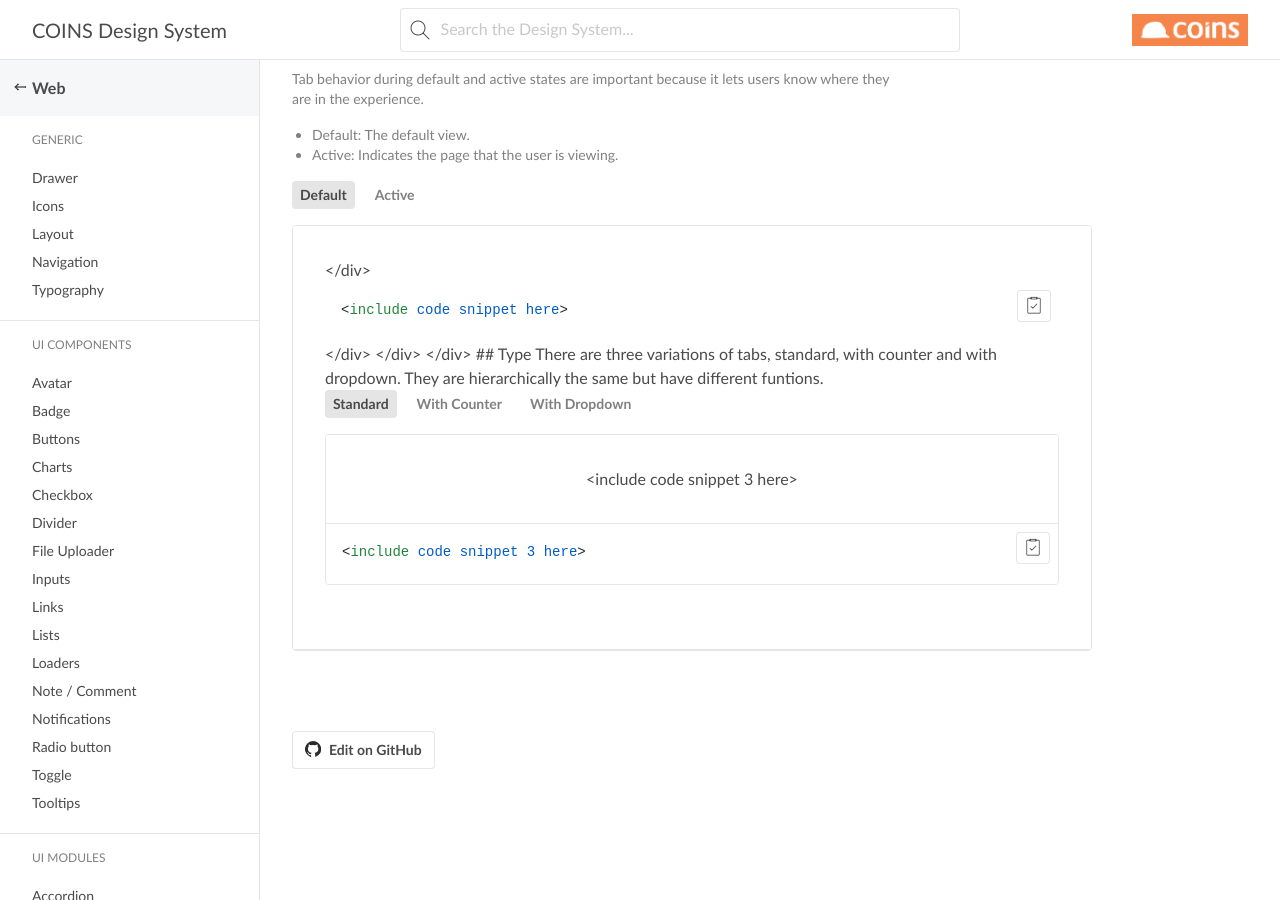
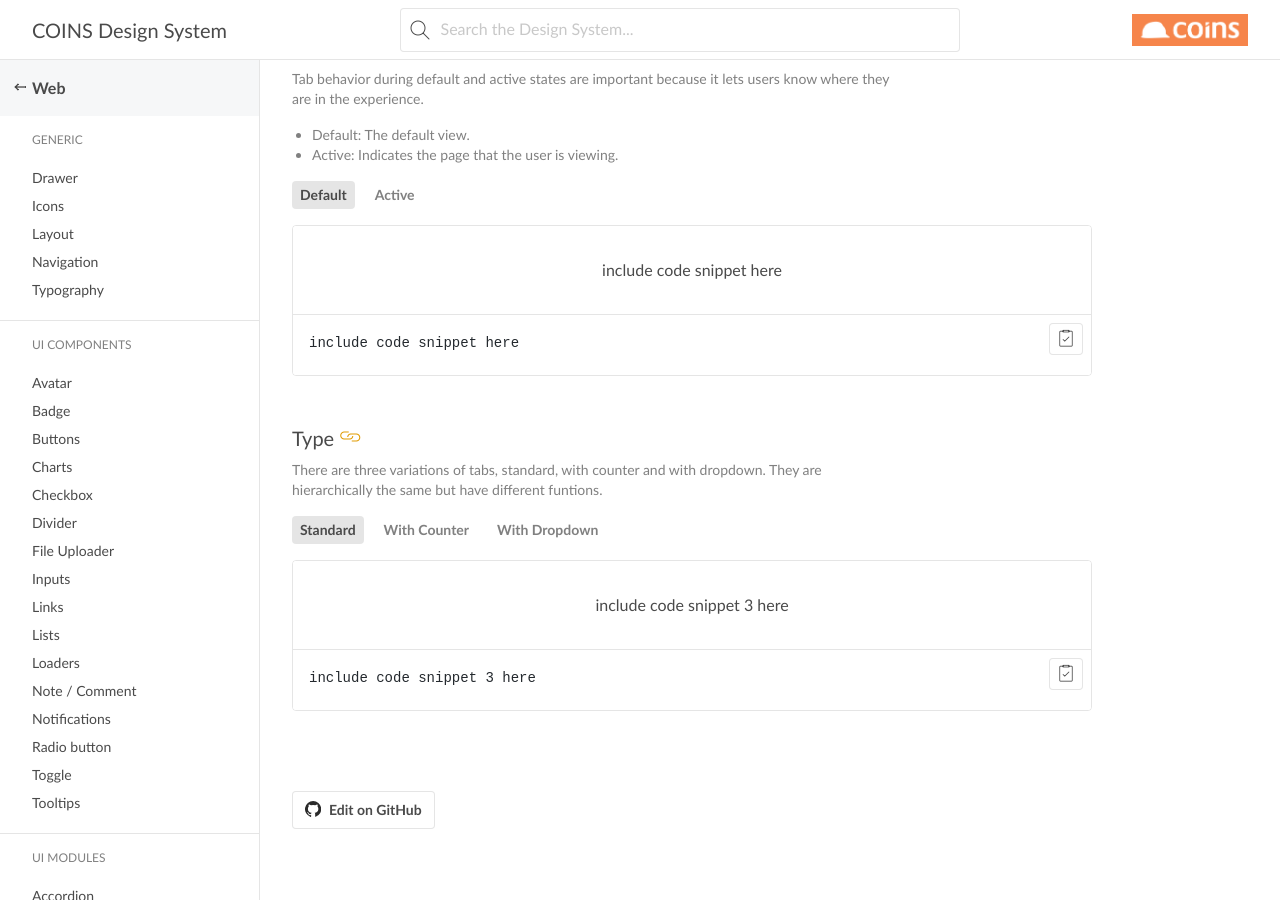
Before and after one commit to COINS-Naz/coins-design-system, a Jekyll site: the page built from _posts/web/ui-modules/2021-04-22-tabs.md, in a window 1280 px wide and 900 px high, scrolled down 1743 px. Built offline with Jekyll 4.4.1, drawn with Linux system fonts in a browser that asks for light colours; nearby versions of some CDN libraries; some web fonts are replaced; grey boxes are pictures that could not be loaded.

Commit message:
Update 2021-04-22-tabs.md

```diff
--- a/_posts/web/ui-modules/2021-04-22-tabs.md
+++ b/_posts/web/ui-modules/2021-04-22-tabs.md
@@ -59,14 +59,14 @@
 <!-- Content switch tab 1 -->
 {% capture state-default %}
 {% include snippet.html code='
-<include code snippet here>
+include code snippet here
 ' %}
 {% endcapture %}
 
 <!-- Content switch tab 2 -->
 {% capture state-active %}
 {% include snippet.html code='
-<include code snippet 2 here>
+include code snippet 2 here
 ' %}
 {% endcapture %}
 
@@ -87,21 +87,21 @@
 <!-- Content switch tab 1 -->
 {% capture type-standard %}
 {% include snippet.html code='
-<include code snippet 3 here>
+include code snippet 3 here
 ' %}
 {% endcapture %}
 
 <!-- Content switch tab 2 -->
 {% capture type-withcounter %}
 {% include snippet.html code='
-<include code snippet 4 here>
+include code snippet 4 here
 ' %}
 {% endcapture %}
 
 <!-- Content switch tab 3 -->
 {% capture type-withdropdown %}
 {% include snippet.html code='
-<include code snippet 5 here>
+include code snippet 5 here
 ' %}
 {% endcapture %}
 
```
